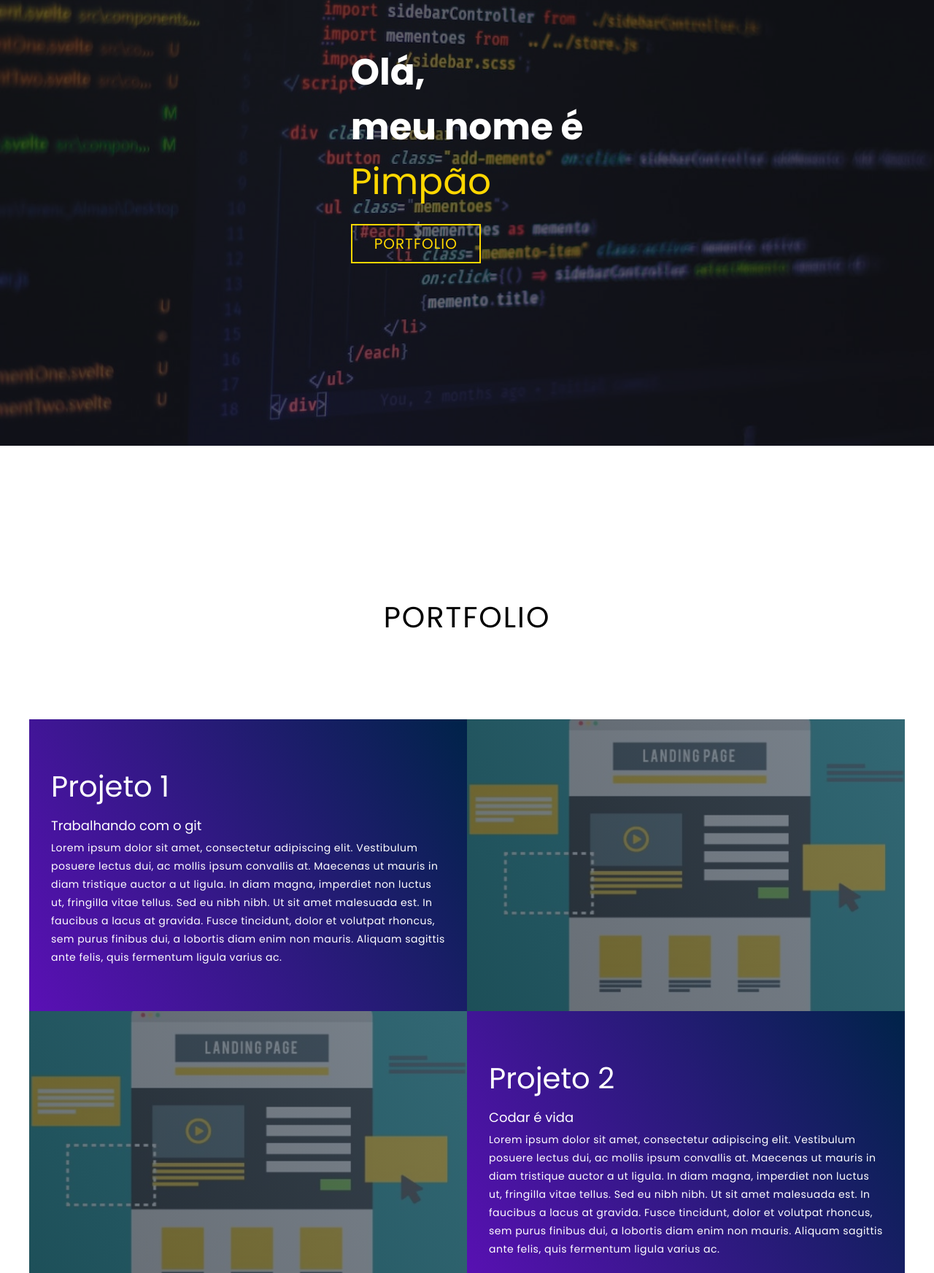
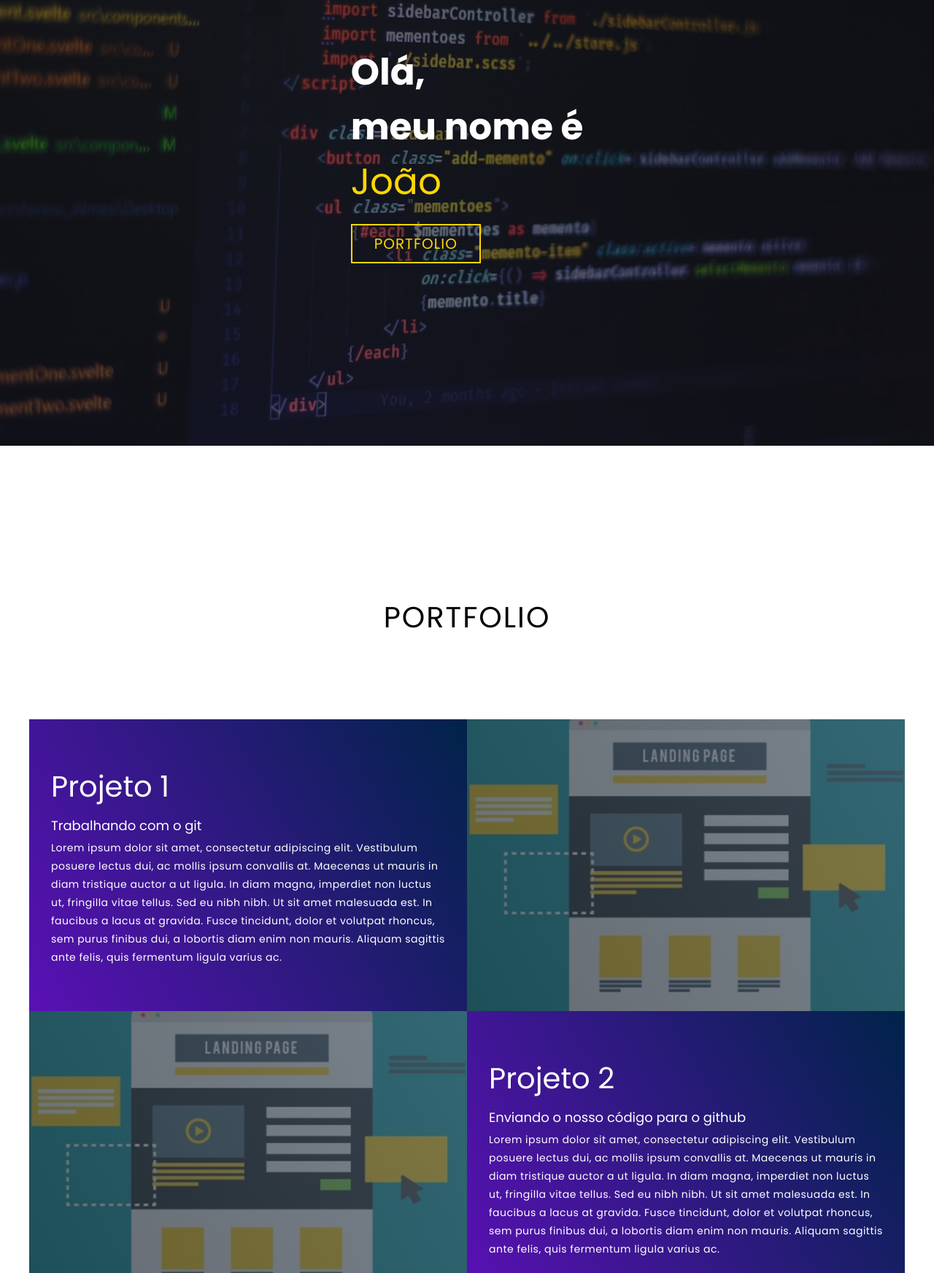
Before and after one commit to jpdassoler/portfolio-joao, a plain HTML site: page index.html in a window 1280 px wide. Shown: the part 189-1934 px from the top of the page at 73% size. Drawn offline with Linux system fonts and the light colour scheme.

Commit message:
update project 2 description

```diff
--- a/index.html
+++ b/index.html
@@ -15,7 +15,7 @@
             <div>
                 <h1>Olá,<span></span></h1>
                 <h1>meu nome é<span></span></h1>
-                <h1>Pimpão<span></span></h1>
+                <h1>João<span></span></h1>
                 <a href="#portfolio" type="button" class="cta">Portfolio</a>
             </div>
         </div>
@@ -50,7 +50,7 @@
                 <div class="project-item">
                     <div class="project-info">
                         <h1>Projeto 2</h1>
-                        <h2>Codar é vida</h2>
+                        <h2>Enviando o nosso código para o github</h2>
                         <p>Lorem ipsum dolor sit amet, consectetur adipiscing elit. Vestibulum posuere lectus dui, ac
                             mollis
                             ipsum convallis at. Maecenas ut mauris in diam tristique auctor a ut ligula. In diam magna,
```
